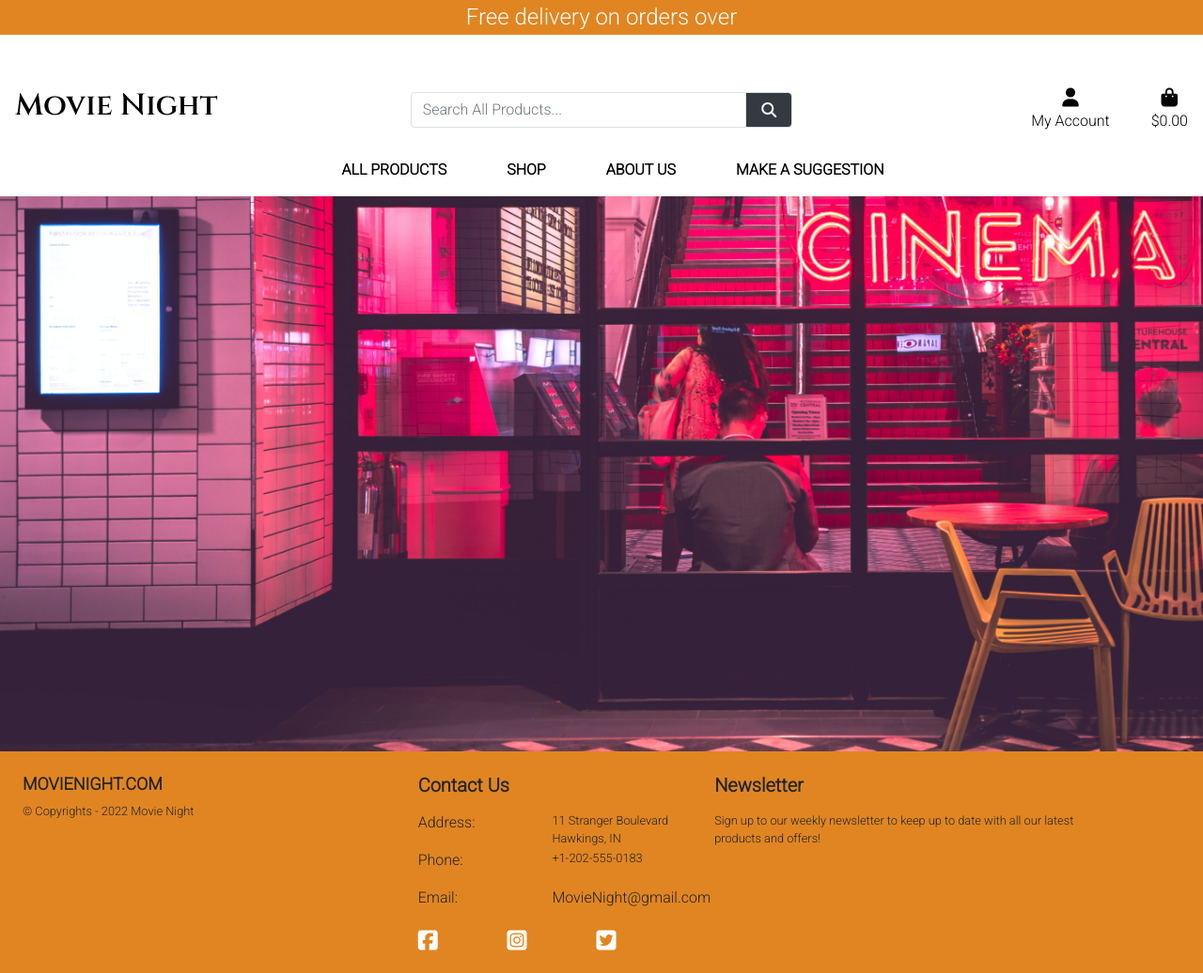
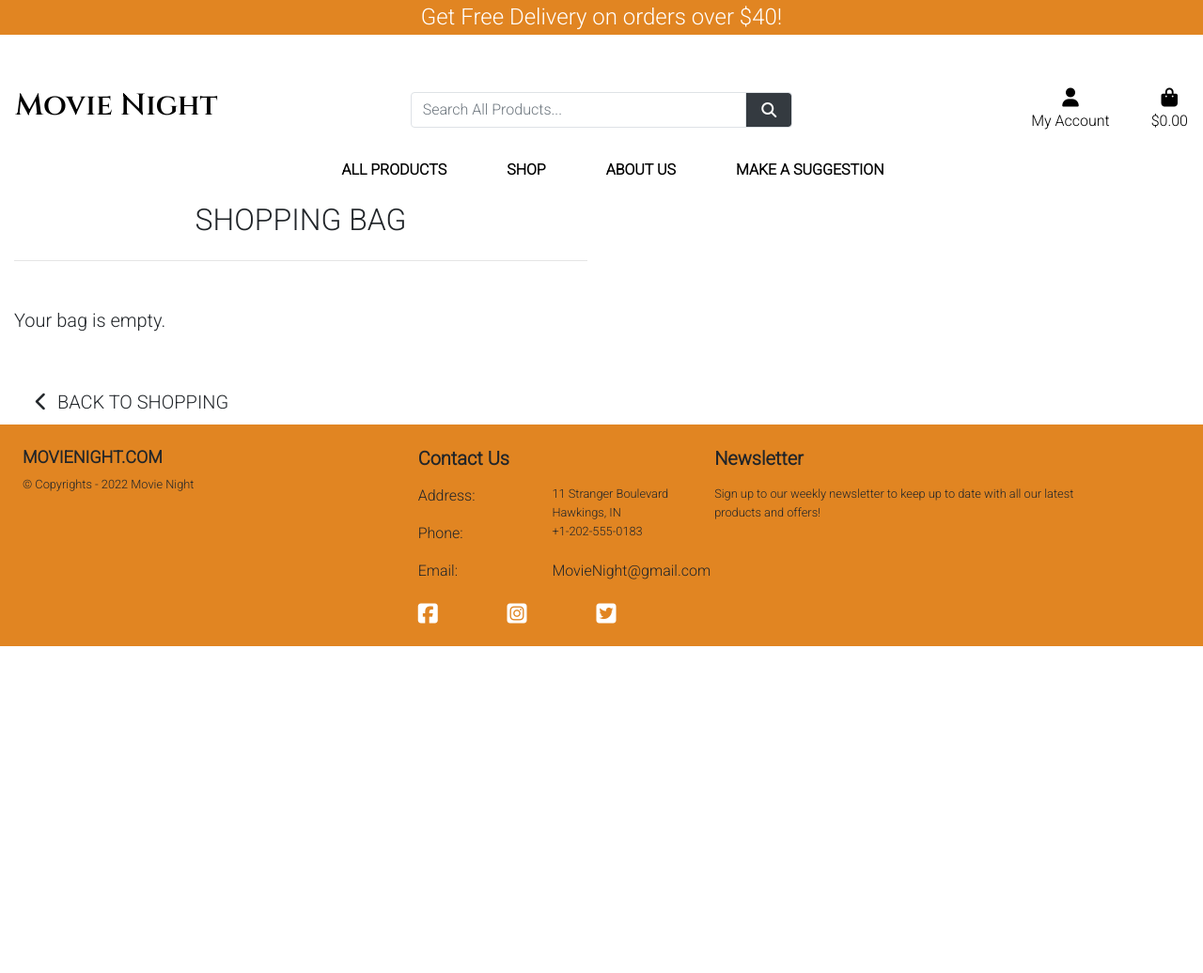
Before and after one commit to FranciscoBarreira/MovieNight, a Django app: page /bag/ in a window 1280 px wide. Shown: the whole page at 94% size. After the commit the page ends 688 px from the top, so only its background shows below. Run offline with Django 3.2, Linux system fonts and the light colour scheme; some libraries are stand-ins or nearby versions.

Commit message:
add addtobag in views, url and template

```diff
--- /dev/null
+++ b/bag/contexts.py
@@ -0,0 +1,29 @@
+from decimal import Decimal
+from django.conf import settings
+
+def bag_contents(request):
+
+    bag_items = []
+    total = 0
+    product_count = 0
+
+    if total < settings.FREE_DELIVERY_THRESHOLD:
+        delivery = total * Decimal(settings.STANDARD_DELIVERY_PERCENTAGE / 100)
+        free_delivery_delta = settings.FREE_DELIVERY_THRESHOLD - total
+    else:
+        delivery = 0
+        free_delivery_delta = 0
+
+    grand_total = delivery + total
+
+    context = {
+        'bag_items': bag_items,
+        'total': total,
+        'product_count': product_count,
+        'delivery': delivery,
+        'free_delivery_delta': free_delivery_delta,
+        'free_delivery_threshold': settings.FREE_DELIVERY_THRESHOLD,
+        'grand_total': grand_total,
+    }
+
+    return context
--- a/bag/templates/bag/bag.html
+++ b/bag/templates/bag/bag.html
@@ -2,14 +2,30 @@
 {% load static %}
 
 {% block content %}
-<div class="container img-background">
+<div class="container bag-margin">
     <div class="row">
         <div class="col-7 col-md-6 text-center contact-center">
             <div class="my-5">
-                <h4>
+                <hr>
+                <h2 class="logo-font mb-4">Shopping Bag</h2>
+                <hr>
+            </div>
+        </div>
+    </div>
 
-                </h4>
-            </div>
+    <div class="row">
+        <div class="col">
+            {% if bag_items %}
+                <div class="table-responsive rounded"></div>
+            {% else %}
+                <p class="lead mb-5">Your bag is empty.</p>
+                <a href="{% url 'products' %}" class="btn btn-outline-black rounded-0 btn-lg">
+                    <span class="icon">
+                        <i class="fas fa-chevron-left"></i>
+                    </span>
+                    <span class="text-uppercase">Back to Shopping</span>
+                </a>
+            {% endif %}
         </div>
     </div>
 </div>
--- a/bag/urls.py
+++ b/bag/urls.py
@@ -2,5 +2,6 @@ from django.urls import path
 from . import views
 
 urlpatterns = [
-    path('', views.view_bag, name='view_bag')
+    path('', views.view_bag, name='view_bag'),
+    path('add/<item_id>/', views.add_to_bag, name='add_to_bag'),
 ]
--- a/bag/views.py
+++ b/bag/views.py
@@ -1,4 +1,4 @@
-from django.shortcuts import render
+from django.shortcuts import render, redirect
 
 # Create your views here.
 
@@ -6,3 +6,19 @@ def view_bag(request):
     """ A view that renders the bag contents page """
 
     return render(request, 'bag/bag.html')
+
+def add_to_bag(request, item_id):
+    """ Add products to the shopping bag """
+
+    quantity = int(request.POST.get('quantity'))
+    redirect_url = request.POST.get('redirect_url')
+    bag = request.session.get('bag', {})
+
+    if item_id in list(bag.keys()):
+        bag[item_id] += quantity
+    else:
+        bag[item_id] = quantity
+
+    request.session['bag'] = bag
+    print(request.session['bag'])
+    return redirect(redirect_url)
--- a/movie_night/settings.py
+++ b/movie_night/settings.py
@@ -72,6 +72,7 @@ TEMPLATES = [
                 'django.template.context_processors.request',
                 'django.contrib.auth.context_processors.auth',
                 'django.contrib.messages.context_processors.messages',
+                'bag.contexts.bag_contents',
             ],
         },
     },
@@ -158,3 +159,6 @@ MEDIA_ROOT = os.path.join(BASE_DIR, 'media')
 # https://docs.djangoproject.com/en/3.2/ref/settings/#default-auto-field
 
 DEFAULT_AUTO_FIELD = 'django.db.models.BigAutoField'
+
+FREE_DELIVERY_THRESHOLD = 40
+STANDARD_DELIVERY_PERCENTAGE = 10
--- a/static/css/base.css
+++ b/static/css/base.css
@@ -40,6 +40,10 @@ body {
 
 .detail-margin {
     margin-top: 200px;
+}
+
+.bag-margin {
+    margin-top:150px;
 }
 
 .box-margin {
@@ -104,6 +108,18 @@ body {
     color: white!important;
 }
 
+.btn-outline-grey {
+    background: white;
+    color: #212529!important;
+    border: 1px solid #212529;
+}
+
+.btn-quantity{
+    color:white;
+    background: #212529;
+
+}
+
 .overlay {
     height: 100%;
     width:100%;
@@ -112,6 +128,16 @@ body {
     position: fixed;
     background: white;
     z-index: -1;
+}
+
+.bag-overlay {
+height: 100%;
+width: 100%;
+top: 0;
+left:0;
+position: fixed;
+background: white;
+z-index: -1;
 }
 
 .socials {
--- a/templates/base.html
+++ b/templates/base.html
@@ -39,7 +39,7 @@
     <header class="container-fluid fixed-top p-0">
       <div id="delivery-banner" class="row text-center">
           <div class="col yellow-bg text-white">
-              <h4 class="my-1">Free delivery on orders over </h4>
+              <h4 class="my-1">Get Free Delivery on orders over ${{ free_delivery_threshold }}! </h4>
           </div>
       </div>
       <div class="row pt-5 pb-1 bg-white d-none d-lg-flex">
--- a/templates/includes/main-nav.html
+++ b/templates/includes/main-nav.html
@@ -5,7 +5,7 @@
                  All Products
             </a>
             <div class="dropdown-menu border-0" aria-labelledby="all-products-link">
-                <a href="{% url 'products' %}?sort=price_dvd&direction=asc" class="dropdown-item">By Price</a>
+                <a href="{% url 'products' %}?sort=price&direction=asc" class="dropdown-item">By Price</a>
                 <a href="{% url 'products' %}?sort=rating&direction=desc" class="dropdown-item ">By Rating</a>
                 <a href="{% url 'products' %}?sort=movie_category&direction=asc" class="dropdown-item ">By Category</a>
                 <a href="{% url 'products' %}" class="dropdown-item">All Products</a>
```
Also changed, not shown: products/templates/products/product_detail.html (+24 -0 lines).
